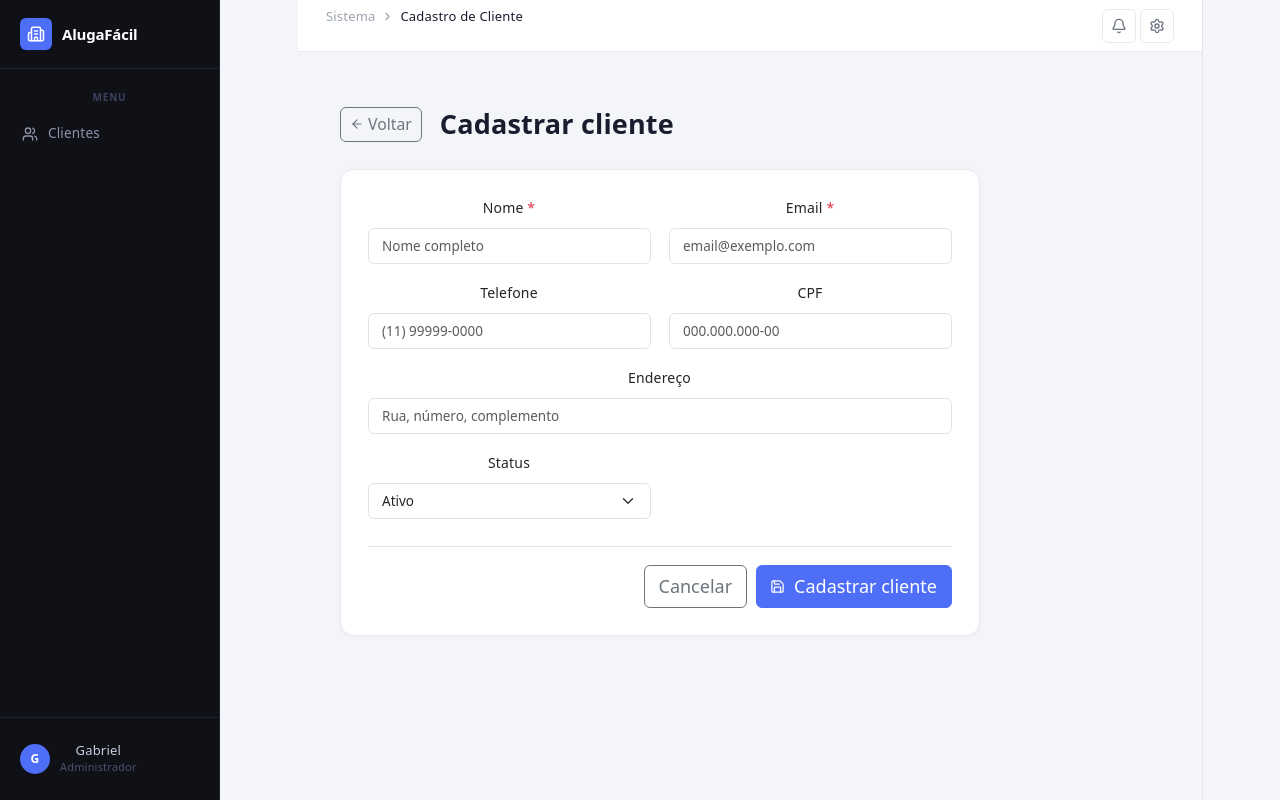
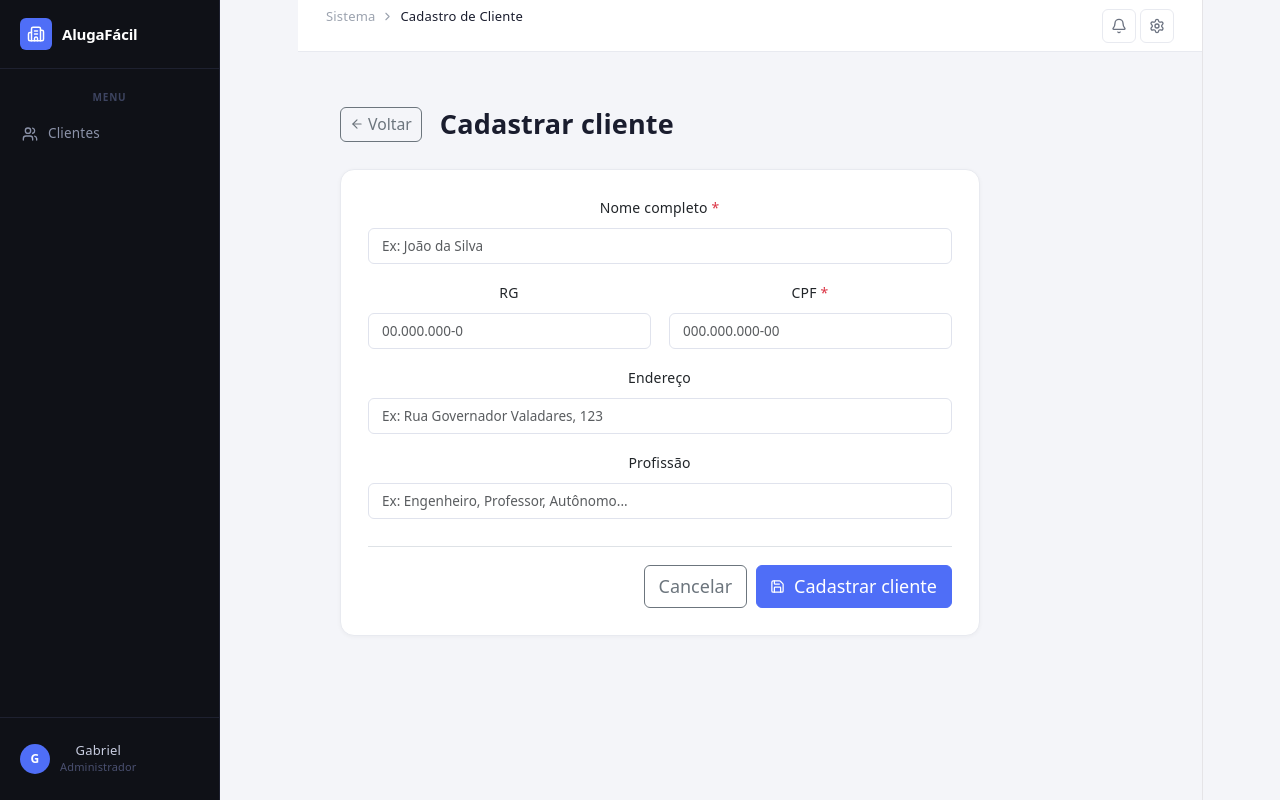
Before and after one commit to Gb1201/SistemaAluguel, a React app in the folder frontend/frontend/: page /cadastro-cliente in a window 1280 px wide. Built offline with nearby package versions, Linux system fonts and the light colour scheme; the HTML template or start-up script is replaced by a standard one.

Commit message:
update dto and front

```diff
--- a/frontend/frontend/src/pages/CadastroCliente.jsx
+++ b/frontend/frontend/src/pages/CadastroCliente.jsx
@@ -1,68 +1,91 @@
-import { useState, useContext, useEffect } from 'react'
+import { useState, useEffect } from 'react'
 import { useNavigate, useParams } from 'react-router-dom'
 import { Save, ArrowLeft } from 'lucide-react'
-import { ClientesContext } from '../App'
 
-// Estado inicial/vazio do formulário
+const API = 'http://localhost:8080/clientes'
+
 const formVazio = {
-  nome:     '',
-  email:    '',
-  telefone: '',
-  cpf:      '',
-  endereco: '',
-  status:   'Ativo',
+  nome:      '',
+  rg:        '',
+  cpf:       '',
+  endereco:  '',
+  profissao: '',
 }
 
 export default function CadastroCliente() {
   const navigate = useNavigate()
-  const { id } = useParams() // presente quando é edição
-  const { clientes, setClientes } = useContext(ClientesContext)
+  const { id }   = useParams()
 
-  const [form, setForm] = useState(formVazio)
-  const [erros, setErros] = useState({})
+  const [form, setForm]         = useState(formVazio)
+  const [erros, setErros]       = useState({})
+  const [salvando, setSalvando] = useState(false)
+  const [erroApi, setErroApi]   = useState('')
 
-  // Se há um id na URL, pré-preenche o formulário para edição
+  // ── GET /clientes/{id} — pré-preenche o formulário ao editar ─────
   useEffect(() => {
-    if (id) {
-      const cliente = clientes.find(c => c.id === Number(id))
-      if (cliente) setForm(cliente)
+    if (!id) return
+
+    const carregarCliente = async () => {
+      try {
+        const response = await fetch(`${API}/${id}`)
+        if (!response.ok) throw new Error(`Erro ${response.status}: ${response.statusText}`)
+        const data = await response.json()
+        setForm(data)
+      } catch (err) {
+        setErroApi(err.message || 'Não foi possível carregar os dados do cliente.')
       }
-  }, [id, clientes])
+    }
 
-  // Atualiza um campo específico do formulário
+    carregarCliente()
+  }, [id])
+
   const handleChange = (e) => {
     const { name, value } = e.target
     setForm(prev => ({ ...prev, [name]: value }))
-    // Limpa o erro do campo ao editar
     if (erros[name]) setErros(prev => ({ ...prev, [name]: '' }))
   }
 
-  // Validação simples dos campos obrigatórios
   const validar = () => {
     const novosErros = {}
-    if (!form.nome.trim())  novosErros.nome  = 'Nome é obrigatório.'
-    if (!form.email.trim()) novosErros.email = 'Email é obrigatório.'
+    if (!form.nome.trim()) novosErros.nome = 'Nome é obrigatório.'
+    if (!form.cpf.trim())  novosErros.cpf  = 'CPF é obrigatório.'
     setErros(novosErros)
     return Object.keys(novosErros).length === 0
   }
 
-  const handleSalvar = () => {
+  const handleSalvar = async () => {
     if (!validar()) return
 
+    setSalvando(true)
+    setErroApi('')
+
+    try {
       if (id) {
-      // Modo edição: atualiza o cliente existente
-      setClientes(prev =>
-        prev.map(c => c.id === Number(id) ? { ...form, id: Number(id) } : c)
-      )
+        // ── PUT /clientes/{id} ──────────────────────────────────────
+        const response = await fetch(`${API}/${id}`, {
+          method:  'PUT',
+          headers: { 'Content-Type': 'application/json' },
+          body:    JSON.stringify(form),
+        })
+        if (!response.ok) throw new Error(`Erro ao atualizar: ${response.status} ${response.statusText}`)
+
       } else {
-      // Modo criação: gera novo id e adiciona à lista
-      const novoId = clientes.length > 0
-        ? Math.max(...clientes.map(c => c.id)) + 1
-        : 1
-      setClientes(prev => [...prev, { ...form, id: novoId }])
+        // ── POST /clientes ──────────────────────────────────────────
+        const response = await fetch(API, {
+          method:  'POST',
+          headers: { 'Content-Type': 'application/json' },
+          body:    JSON.stringify(form),
+        })
+        if (!response.ok) throw new Error(`Erro ao cadastrar: ${response.status} ${response.statusText}`)
       }
 
       navigate('/dashboard')
+
+    } catch (err) {
+      setErroApi(err.message || 'Não foi possível conectar ao servidor.')
+    } finally {
+      setSalvando(false)
+    }
   }
 
   const modoEdicao = Boolean(id)
@@ -75,6 +98,7 @@ export default function CadastroCliente() {
         <button
           className="btn btn-outline-secondary btn-sm d-flex align-items-center gap-1"
           onClick={() => navigate('/dashboard')}
+          disabled={salvando}
         >
           <ArrowLeft size={14} />
           Voltar
@@ -87,61 +111,50 @@ export default function CadastroCliente() {
       {/* Card do formulário */}
       <div className="card shadow-sm border-0" style={{ maxWidth: 640 }}>
         <div className="card-body p-4">
-
           <div className="row g-3">
 
             {/* Nome */}
-            <div className="col-md-6">
-              <label className="form-label fw-medium">Nome <span className="text-danger">*</span></label>
+            <div className="col-12">
+              <label className="form-label fw-medium">
+                Nome completo <span className="text-danger">*</span>
+              </label>
               <input
                 type="text"
                 name="nome"
                 className={`form-control ${erros.nome ? 'is-invalid' : ''}`}
-                placeholder="Nome completo"
+                placeholder="Ex: João da Silva"
                 value={form.nome}
                 onChange={handleChange}
               />
               {erros.nome && <div className="invalid-feedback">{erros.nome}</div>}
             </div>
 
-            {/* Email */}
+            {/* RG e CPF */}
             <div className="col-md-6">
-              <label className="form-label fw-medium">Email <span className="text-danger">*</span></label>
-              <input
-                type="email"
-                name="email"
-                className={`form-control ${erros.email ? 'is-invalid' : ''}`}
-                placeholder="email@exemplo.com"
-                value={form.email}
-                onChange={handleChange}
-              />
-              {erros.email && <div className="invalid-feedback">{erros.email}</div>}
-            </div>
-
-            {/* Telefone */}
-            <div className="col-md-6">
-              <label className="form-label fw-medium">Telefone</label>
+              <label className="form-label fw-medium">RG</label>
               <input
                 type="text"
-                name="telefone"
+                name="rg"
                 className="form-control"
-                placeholder="(11) 99999-0000"
-                value={form.telefone}
+                placeholder="00.000.000-0"
+                value={form.rg}
                 onChange={handleChange}
               />
             </div>
 
-            {/* CPF */}
             <div className="col-md-6">
-              <label className="form-label fw-medium">CPF</label>
+              <label className="form-label fw-medium">
+                CPF <span className="text-danger">*</span>
+              </label>
               <input
                 type="text"
                 name="cpf"
-                className="form-control"
+                className={`form-control ${erros.cpf ? 'is-invalid' : ''}`}
                 placeholder="000.000.000-00"
                 value={form.cpf}
                 onChange={handleChange}
               />
+              {erros.cpf && <div className="invalid-feedback">{erros.cpf}</div>}
             </div>
 
             {/* Endereço */}
@@ -151,42 +164,59 @@ export default function CadastroCliente() {
                 type="text"
                 name="endereco"
                 className="form-control"
-                placeholder="Rua, número, complemento"
+                placeholder="Ex: Rua Governador Valadares, 123"
                 value={form.endereco}
                 onChange={handleChange}
               />
             </div>
 
-            {/* Status */}
-            <div className="col-md-6">
-              <label className="form-label fw-medium">Status</label>
-              <select
-                name="status"
-                className="form-select"
-                value={form.status}
+            {/* Profissão */}
+            <div className="col-12">
+              <label className="form-label fw-medium">Profissão</label>
+              <input
+                type="text"
+                name="profissao"
+                className="form-control"
+                placeholder="Ex: Engenheiro, Professor, Autônomo..."
+                value={form.profissao}
                 onChange={handleChange}
-              >
-                <option value="Ativo">Ativo</option>
-                <option value="Inativo">Inativo</option>
-              </select>
+              />
             </div>
 
           </div>
 
-          {/* Ações do formulário */}
+          {/* Erro da API */}
+          {erroApi && (
+            <div className="alert alert-danger py-2 mt-3 mb-0" role="alert">
+              {erroApi}
+            </div>
+          )}
+
+          {/* Ações */}
           <div className="d-flex justify-content-end gap-2 mt-4 pt-3 border-top">
             <button
               className="btn btn-outline-secondary"
               onClick={() => navigate('/dashboard')}
+              disabled={salvando}
             >
               Cancelar
             </button>
             <button
               className="btn btn-primary d-flex align-items-center gap-2"
               onClick={handleSalvar}
+              disabled={salvando}
             >
+              {salvando ? (
+                <>
+                  <span className="spinner-border spinner-border-sm" role="status" />
+                  Salvando...
+                </>
+              ) : (
+                <>
                   <Save size={15} />
                   {modoEdicao ? 'Salvar alterações' : 'Cadastrar cliente'}
+                </>
+              )}
             </button>
           </div>
 
--- a/frontend/frontend/src/pages/Dashboard.jsx
+++ b/frontend/frontend/src/pages/Dashboard.jsx
@@ -1,37 +1,66 @@
-import { useState, useContext } from 'react'
+import { useState, useEffect } from 'react'
 import { useNavigate } from 'react-router-dom'
 import { Pencil, Trash2, UserPlus, Search, Users } from 'lucide-react'
-import { ClientesContext } from '../App'
+
+const API = 'http://localhost:8080/clientes'
 
 export default function Dashboard() {
   const navigate = useNavigate()
-  const { clientes, setClientes } = useContext(ClientesContext)
 
-  // Estado para o campo de busca
-  const [busca, setBusca] = useState('')
+  const [clientes, setClientes]   = useState([])
+  const [busca, setBusca]         = useState('')
+  const [carregando, setCarregando] = useState(true)
+  const [erro, setErro]           = useState('')
 
-  // Filtra clientes em tempo real pelo nome (case insensitive)
+  // ── GET /clientes/nomes ──────────────────────────────────────────
+  const carregarClientes = async () => {
+    setCarregando(true)
+    setErro('')
+    try {
+      const response = await fetch(`${API}/nomes`)
+      if (!response.ok) throw new Error(`Erro ${response.status}: ${response.statusText}`)
+      const data = await response.json()
+      setClientes(data)
+    } catch (err) {
+      setErro(err.message || 'Não foi possível carregar os clientes.')
+    } finally {
+      setCarregando(false)
+    }
+  }
+
+  // Carrega ao montar o componente
+  useEffect(() => {
+    carregarClientes()
+  }, [])
+
+  // ── DELETE /clientes/{id} ────────────────────────────────────────
+  const handleDeletar = async (id) => {
+    const confirmado = window.confirm('Deseja realmente excluir este cliente?')
+    if (!confirmado) return
+
+    try {
+      const response = await fetch(`${API}/${id}`, { method: 'DELETE' })
+      if (!response.ok) throw new Error(`Erro ao deletar: ${response.status}`)
+      // Atualiza a lista removendo o cliente sem precisar recarregar tudo
+      setClientes(prev => prev.filter(c => c.id !== id))
+    } catch (err) {
+      alert(err.message || 'Não foi possível excluir o cliente.')
+    }
+  }
+
+  const handleEditar = (id) => {
+    navigate(`/cadastro-cliente/${id}`)
+  }
+
+  // Filtra pelo nome em tempo real
   const clientesFiltrados = clientes.filter(c =>
     c.nome.toLowerCase().includes(busca.toLowerCase())
   )
 
-  // Remove um cliente pelo id, com confirmação do usuário
-  const handleDeletar = (id) => {
-    const confirmado = window.confirm('Deseja realmente excluir este cliente?')
-    if (confirmado) {
-      setClientes(prev => prev.filter(c => c.id !== id))
-    }
-  }
-
-  // Navega para o formulário de edição passando o id na URL
-  const handleEditar = (id) => {
-    navigate(`/cadastro-cliente/${id}`)
-  }
-
   return (
     <div className="container py-4">
 
-      {/* Cabeçalho da página */}
+      {/* Cabeçalho */}
       <div className="d-flex justify-content-between align-items-center mb-4">
         <h4 className="mb-0 fw-semibold">
           <Users size={20} className="me-2 text-primary" />
@@ -64,23 +93,39 @@ export default function Dashboard() {
             />
           </div>
 
-          {/* Tabela de clientes */}
+          {/* Estado: carregando */}
+          {carregando && (
+            <div className="text-center py-5 text-muted">
+              <div className="spinner-border spinner-border-sm me-2" role="status" />
+              Carregando clientes...
+            </div>
+          )}
+
+          {/* Estado: erro de conexão */}
+          {!carregando && erro && (
+            <div className="alert alert-danger d-flex align-items-center justify-content-between">
+              <span>{erro}</span>
+              <button className="btn btn-sm btn-outline-danger" onClick={carregarClientes}>
+                Tentar novamente
+              </button>
+            </div>
+          )}
+
+          {/* Tabela */}
+          {!carregando && !erro && (
             <div className="table-responsive">
               <table className="table table-hover align-middle mb-0">
                 <thead className="table-light">
                   <tr>
-                  <th scope="col" style={{ width: 50 }}>#</th>
-                  <th scope="col">Nome</th>
-                  <th scope="col">Email</th>
-                  <th scope="col">Telefone</th>
-                  <th scope="col">Status</th>
-                  <th scope="col" style={{ width: 140 }}>Ações</th>
+                    <th style={{ width: 50 }}>#</th>
+                    <th>Nome</th>
+                    <th style={{ width: 160 }}>Ações</th>
                   </tr>
                 </thead>
                 <tbody>
                   {clientesFiltrados.length === 0 ? (
                     <tr>
-                    <td colSpan={6} className="text-center text-muted py-4">
+                      <td colSpan={3} className="text-center text-muted py-4">
                         Nenhum cliente encontrado.
                       </td>
                     </tr>
@@ -89,33 +134,18 @@ export default function Dashboard() {
                       <tr key={cliente.id}>
                         <td className="text-muted small">{index + 1}</td>
                         <td className="fw-medium">{cliente.nome}</td>
-                      <td className="text-muted">{cliente.email}</td>
-                      <td className="text-muted">{cliente.telefone}</td>
-                      <td>
-                        <span className={`badge rounded-pill ${
-                          cliente.status === 'Ativo'
-                            ? 'text-bg-success'
-                            : 'text-bg-secondary'
-                        }`}>
-                          {cliente.status}
-                        </span>
-                      </td>
                         <td>
                           <div className="d-flex gap-2">
-                          {/* Botão Editar */}
                             <button
                               className="btn btn-sm btn-outline-primary d-flex align-items-center gap-1"
                               onClick={() => handleEditar(cliente.id)}
-                            title="Editar cliente"
                             >
                               <Pencil size={13} />
                               Editar
                             </button>
-                          {/* Botão Deletar */}
                             <button
                               className="btn btn-sm btn-outline-danger d-flex align-items-center gap-1"
                               onClick={() => handleDeletar(cliente.id)}
-                            title="Deletar cliente"
                             >
                               <Trash2 size={13} />
                               Deletar
@@ -128,11 +158,14 @@ export default function Dashboard() {
                 </tbody>
               </table>
             </div>
+          )}
 
-          {/* Rodapé com total */}
+          {/* Rodapé */}
+          {!carregando && !erro && (
             <div className="text-muted small mt-3">
               {clientesFiltrados.length} cliente(s) encontrado(s)
             </div>
+          )}
 
         </div>
       </div>
```
Also changed, not shown: 2 other files (tests, documents, lock files or other folders). Lines whose indentation alone changed are shown as unchanged.
